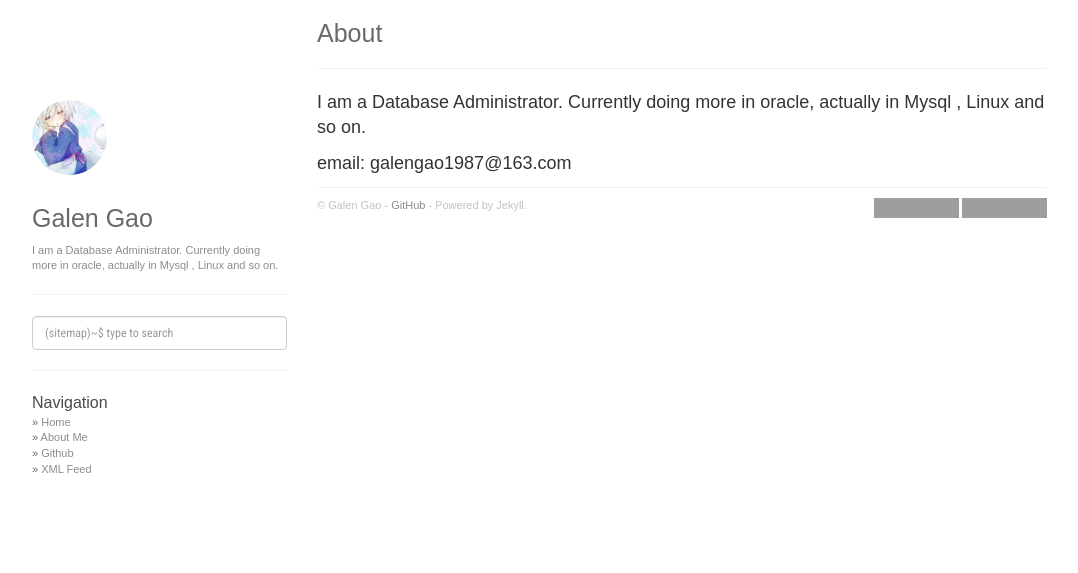
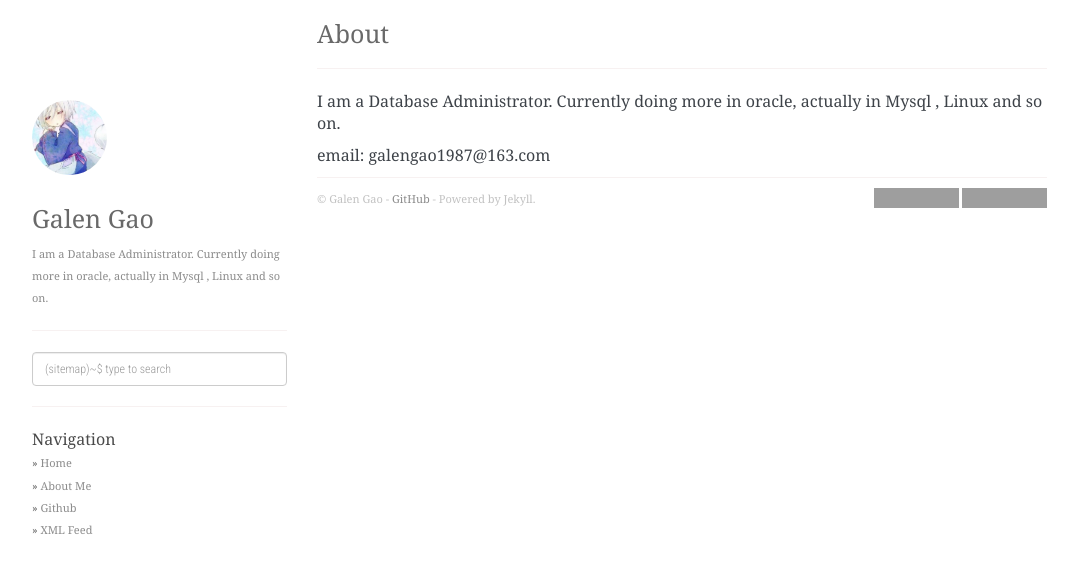
Before and after one commit to GalenGao/GalenGao.github.io, a Jekyll site: the page built from about.md, in a window 1280 px wide. Shown: the top 573 px of the page, without its empty margins (53-1131 px from the left). Built offline with Jekyll 4.4.1, drawn with Linux system fonts in a browser that asks for light colours; nearby versions of some CDN libraries; grey boxes are pictures that could not be loaded.

Commit message:
first post

```diff
--- a/static/css/main.css
+++ b/static/css/main.css
@@ -4,8 +4,12 @@
  * //////////////
  */
 body {
-    font-family: "Microsoft YaHei", Arial;
-    font-size: 18px;
+  font-family: "Georgia", serif;
+  background-color: #fff;
+  font-size: 16px;
+  line-height: 1.4em;
+  color: #3E4349;
+  font-weight: 300;
 }
 hr {
     margin-top: 20px;
```
